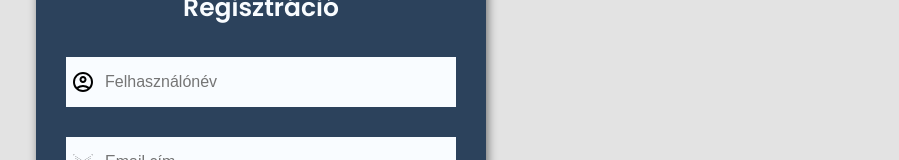
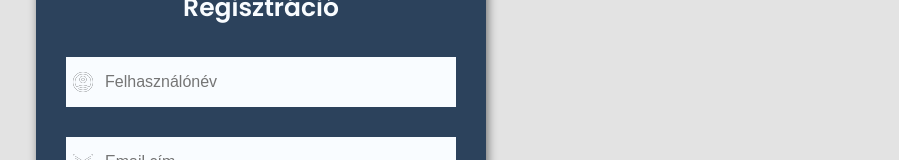
Before and after one commit to Dlevy004/kanban-webapp, a React (Vite) app in the folder frontend/: page /auth in a window 1280 px wide. Both pictures are taken after a click on the link "Regisztráció". Shown: the part 218-378 px from the top of the page, without its empty margins (379-1278 px from the left). Built offline with nearby package versions, Linux system fonts and the light colour scheme.

Commit message:
style: add profile svg icon with light color for darkmode

```diff
--- a/frontend/src/pages/AuthPage.jsx
+++ b/frontend/src/pages/AuthPage.jsx
@@ -190,6 +190,7 @@ function AuthPage() {
                                 onChange={(e) => setRegUsername(e.target.value)}
                             />
                             <img className="icon" src="./public/images/account_circle_24dp_000000_FILL0_wght400_GRAD0_opsz24.svg" alt="Profil ikon" />
+                            <img className="darkMode-icon icon hide" src="./public/images/account_circle_24dp_F9FCFF_FILL0_wght400_GRAD0_opsz24.svg" alt="Profil ikon" />
                         </div>
 
                         <div className="input-field">
```
Also changed, not shown: frontend/public/images/account_circle_24dp_F9FCFF_FILL0_wght400_GRAD0_opsz24.svg (added).
